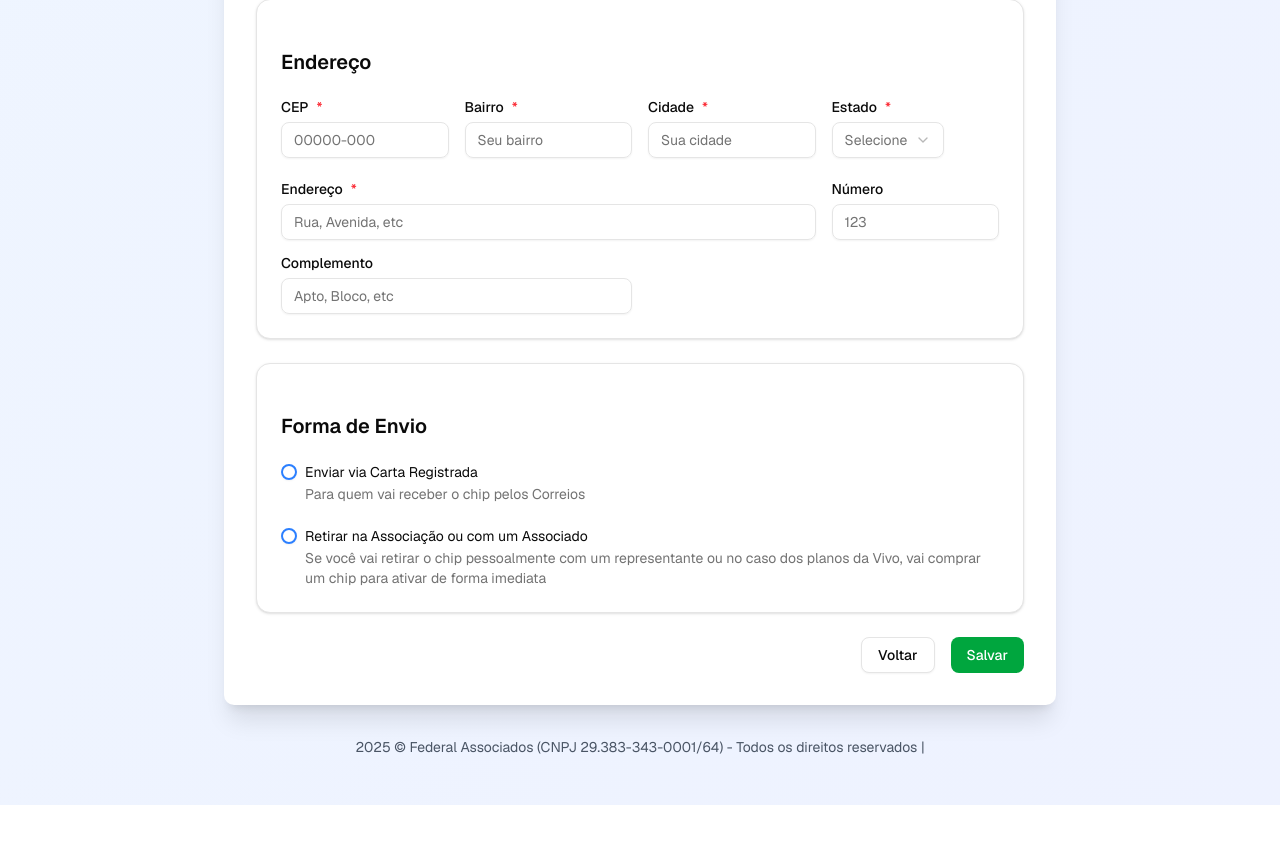
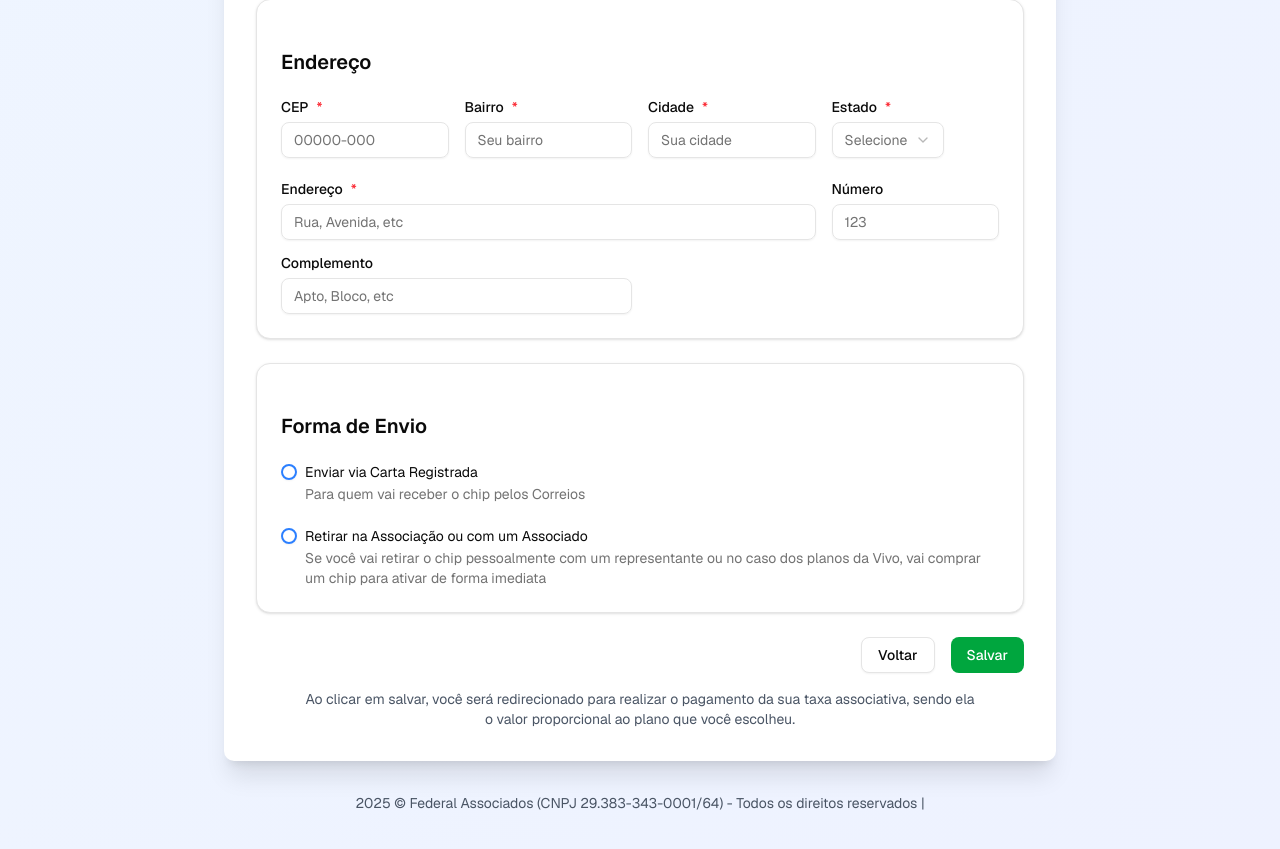
Before and after one commit to erivaniacasanova-jpg/-Layanna-Kristina-Chagas-Araujo-Faustino-novo, a Next.js app: page / in a window 1280 px wide. Shown: the part 1057-1906 px from the top of the page. Before the commit the page ends 1862 px from the top, so only its background shows below. Built offline with nearby package versions, Linux system fonts and the light colour scheme.

Commit message:
Updated registration-form.tsx

```diff
--- a/components/registration-form.tsx
+++ b/components/registration-form.tsx
@@ -877,7 +877,8 @@ export default function RegistrationForm() {
         </Card>
 
         {/* Botões */}
-        <div className="flex gap-4 justify-end">
+        <div className="flex flex-col items-center gap-4">
+          <div className="flex gap-4 justify-end w-full">
             <Button type="button" variant="outline" onClick={() => window.history.back()}>
               Voltar
             </Button>
@@ -885,6 +886,11 @@ export default function RegistrationForm() {
               {loading ? "Processando..." : "Salvar"}
             </Button>
           </div>
+
+          <p className="text-sm text-gray-600 text-center max-w-2xl">
+            Ao clicar em salvar, você será redirecionado para realizar o pagamento da sua taxa associativa, sendo ela o valor proporcional ao plano que você escolheu.
+          </p>
+        </div>
       </form>
 
       <ErrorModal open={showErrorModal} onOpenChange={setShowErrorModal} message={errorMessage} />
```
Lines whose indentation alone changed are shown as unchanged.
